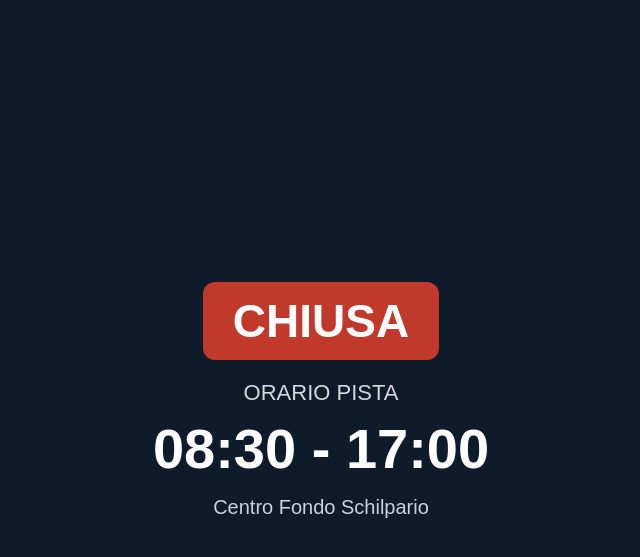
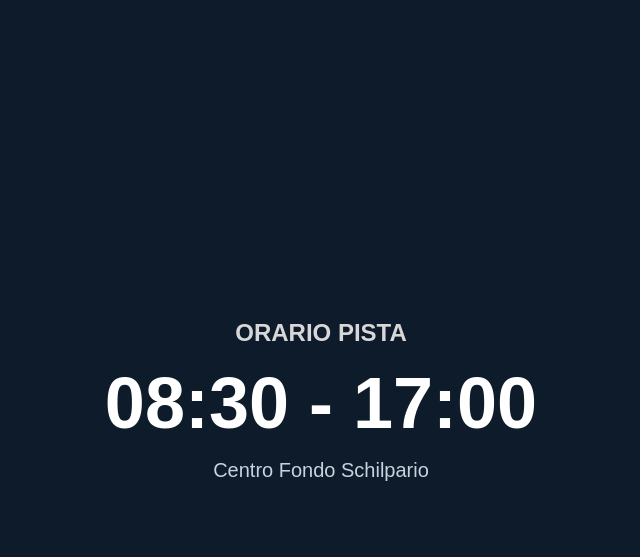
Before and after one commit to emiliomaj60-lang/stato-pista-schilpario, a Flask app: page /orari in a window 1280 px wide. Shown: the top 557 px of the page, without its empty margins (319-959 px from the left). Run offline with Flask 3, Linux system fonts and the light colour scheme.

Commit message:
Add files via upload

```diff
--- a/templates/orari.html
+++ b/templates/orari.html
@@ -22,41 +22,29 @@ html, body{
 .container{
     width:100%;
     height:100%;
+
     display:flex;
     flex-direction:column;
+
     justify-content:center;
     align-items:center;
 }
 
-.stato{
-    font-size:46px;
+.titolo{
+    font-size:24px;
     font-weight:bold;
-    padding:12px 30px;
-    border-radius:12px;
+    color:#d7d7d7;
     margin-bottom:20px;
 }
 
-.aperta{
-    background:#27ae60;
-}
-
-.chiusa{
-    background:#c0392b;
-}
-
-.titolo{
-    font-size:22px;
-    color:#d7d7d7;
-    margin-bottom:10px;
-}
-
 .orario{
-    font-size:56px;
+    font-size:72px;
     font-weight:bold;
+    line-height:1;
 }
 
 .sottotitolo{
-    margin-top:15px;
+    margin-top:20px;
     font-size:20px;
     color:#c7d3df;
 }
@@ -68,10 +56,6 @@ html, body{
 <body>
 
 <div class="container">
-
-    <div class="stato {% if dati.stato == 'APERTA' %}aperta{% else %}chiusa{% endif %}">
-        {{ dati.stato }}
-    </div>
 
     <div class="titolo">
         ORARIO PISTA
```
